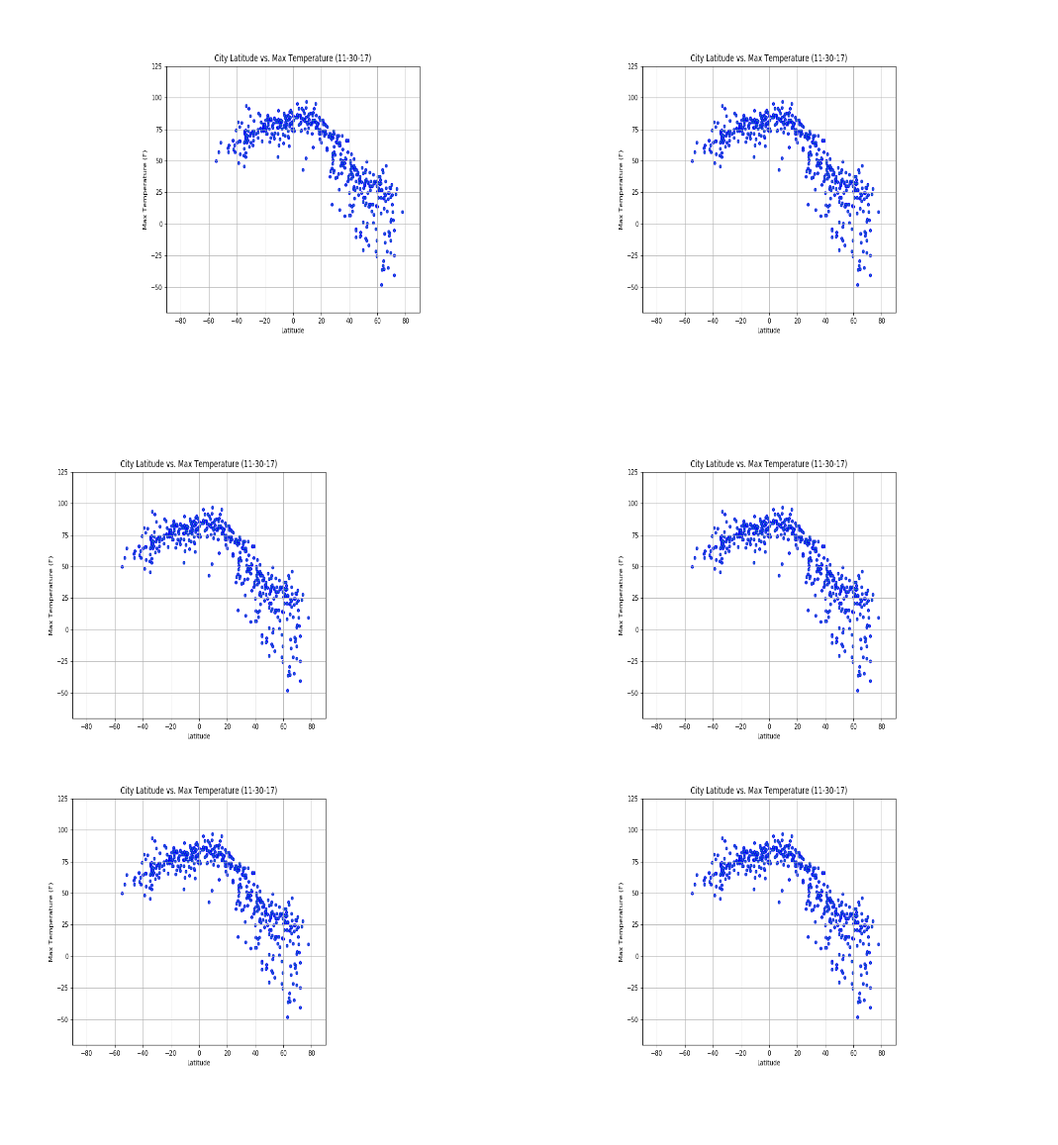
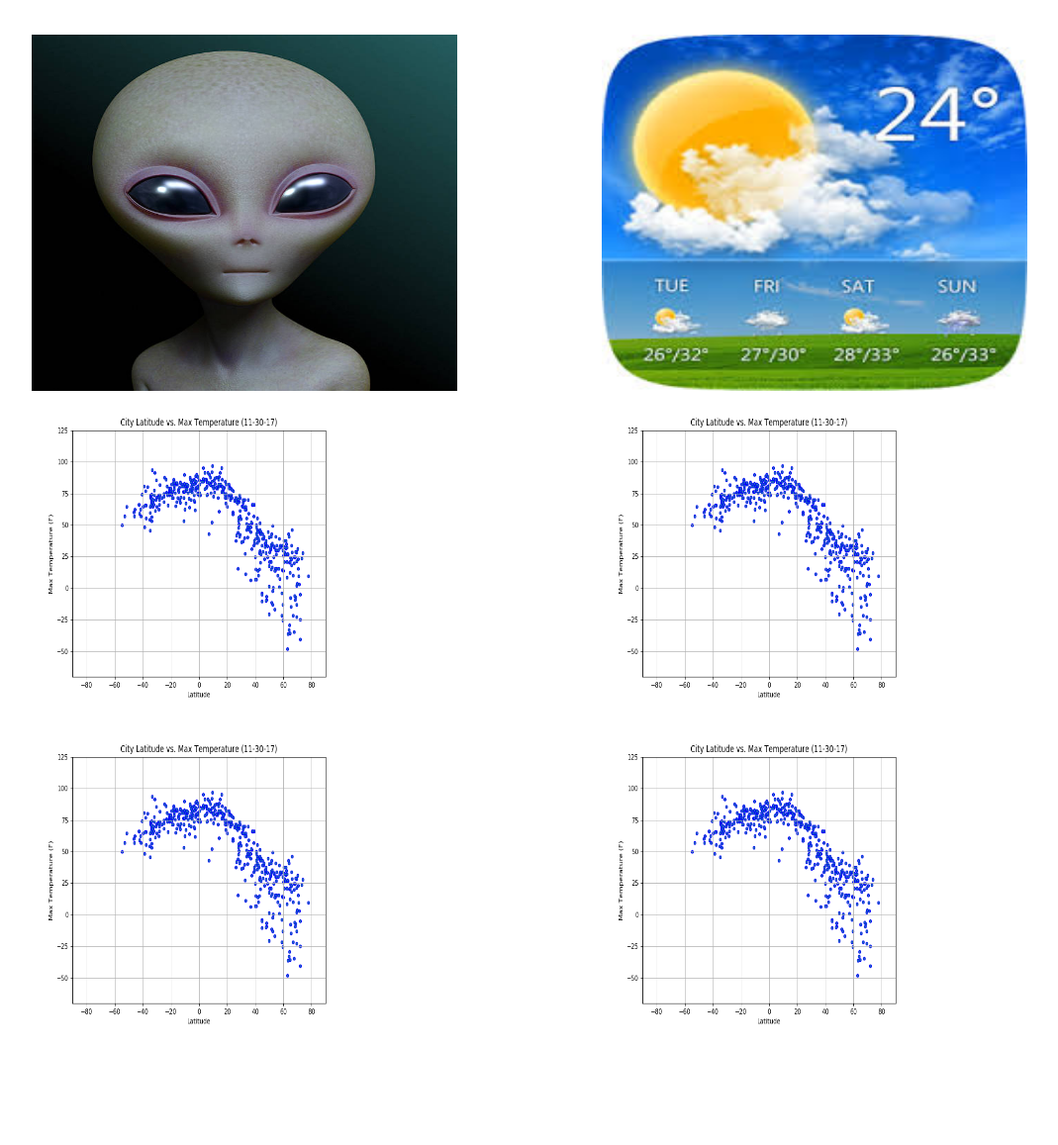
Before and after one commit to garc9394/garc9394.github.io, a PHP site: page / in a window 1280 px wide. Shown: the part 134-1291 px from the top of the page at 99% size, without its empty margins (36-1105 px from the left). After the commit the page ends 1169 px from the top, so only its background shows below. Run offline with PHP 8.4, Linux system fonts and the light colour scheme.

Commit message:
Reset commit

```diff
--- a/css/styles.css
+++ b/css/styles.css
@@ -56,7 +56,7 @@ a {
 }
 
 .first {
-    margin: 80px;
+    margin-top: 88px;
 }
 
 .col-md-6 .col-sm-12 {
--- a/index.html
+++ b/index.html
@@ -53,7 +53,7 @@
     <hr>
     <div class="container">
         <div class="row first">
-            <!-- <div class="col-md-6 col-sm-12">
+            <div class="col-md-6 col-sm-12">
                 <a href="../aliens/index.html">
                     <img src="images/alien.jpg" alt="Alien Sightings" height="360" width="430">
                 </a>
@@ -61,16 +61,6 @@
             <div class="col-md-6 col-sm-12">
                 <a href="../Latitude/index.html">
                     <img src="images/weather.jpeg" alt="Latitude" height="360" width="430">
-                </a>
-            </div> -->
-            <div class="col-md-6 col-sm-12">
-                <a href="maxtemperature.html">
-                    <img src="images/CityLatitudeVsMaxTemperature.png" alt="Maximum Temperature" height="330" width="330">
-                </a>
-            </div>
-            <div class="col-md-6 col-sm-12">
-                <a href="maxtemperature.html">
-                    <img src="images/CityLatitudeVsMaxTemperature.png" alt="Maximum Temperature" height="330" width="330">
                 </a>
             </div>
         </div>
```
Also changed, not shown: 1 other file.
